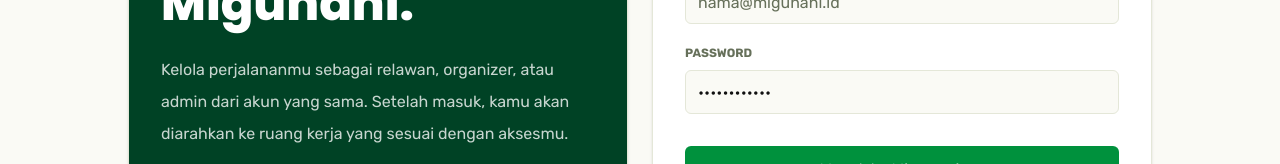
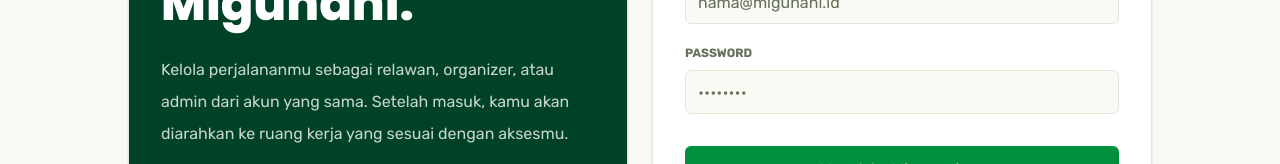
Before and after one commit to eggnocent/app-volunteer, a React (Vite) app: page /login in a window 1280 px wide. Shown: the part 439-603 px from the top of the page. Built offline with nearby package versions, Linux system fonts and the light colour scheme; no server answers.

Commit message:
fix: remove default login password

```diff
--- a/src/pages/LoginPage.tsx
+++ b/src/pages/LoginPage.tsx
@@ -11,7 +11,7 @@
   const navigate = useNavigate()
   const { login, status } = useAuth()
   const [email, setEmail] = useState('')
-  const [password, setPassword] = useState('prototype123')
+  const [password, setPassword] = useState('')
   const [loginError, setLoginError] = useState<string | null>(null)
   const nextParam = searchParams.get('next')
   const nextHref = getSafeNextHref(nextParam)
```
